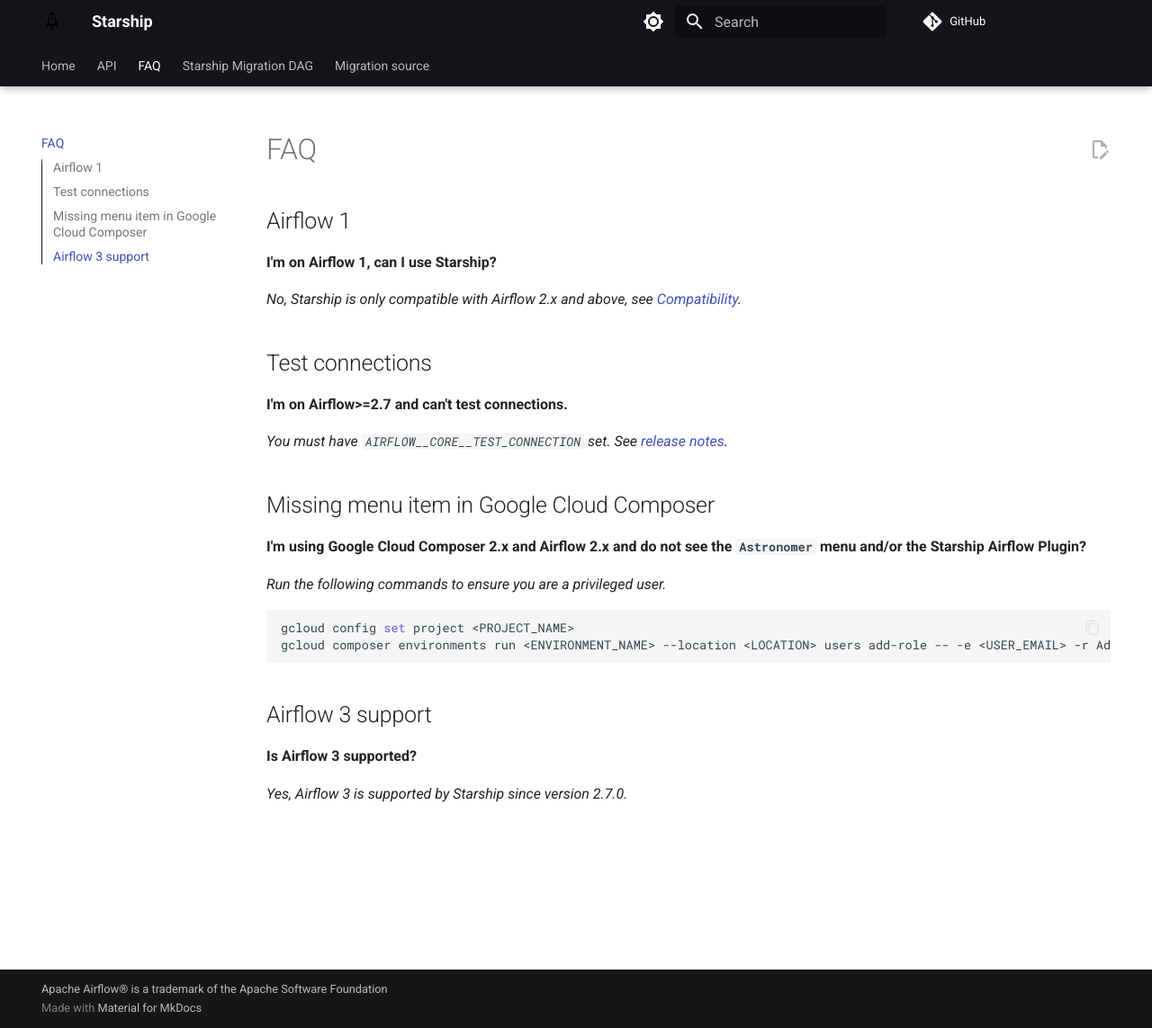
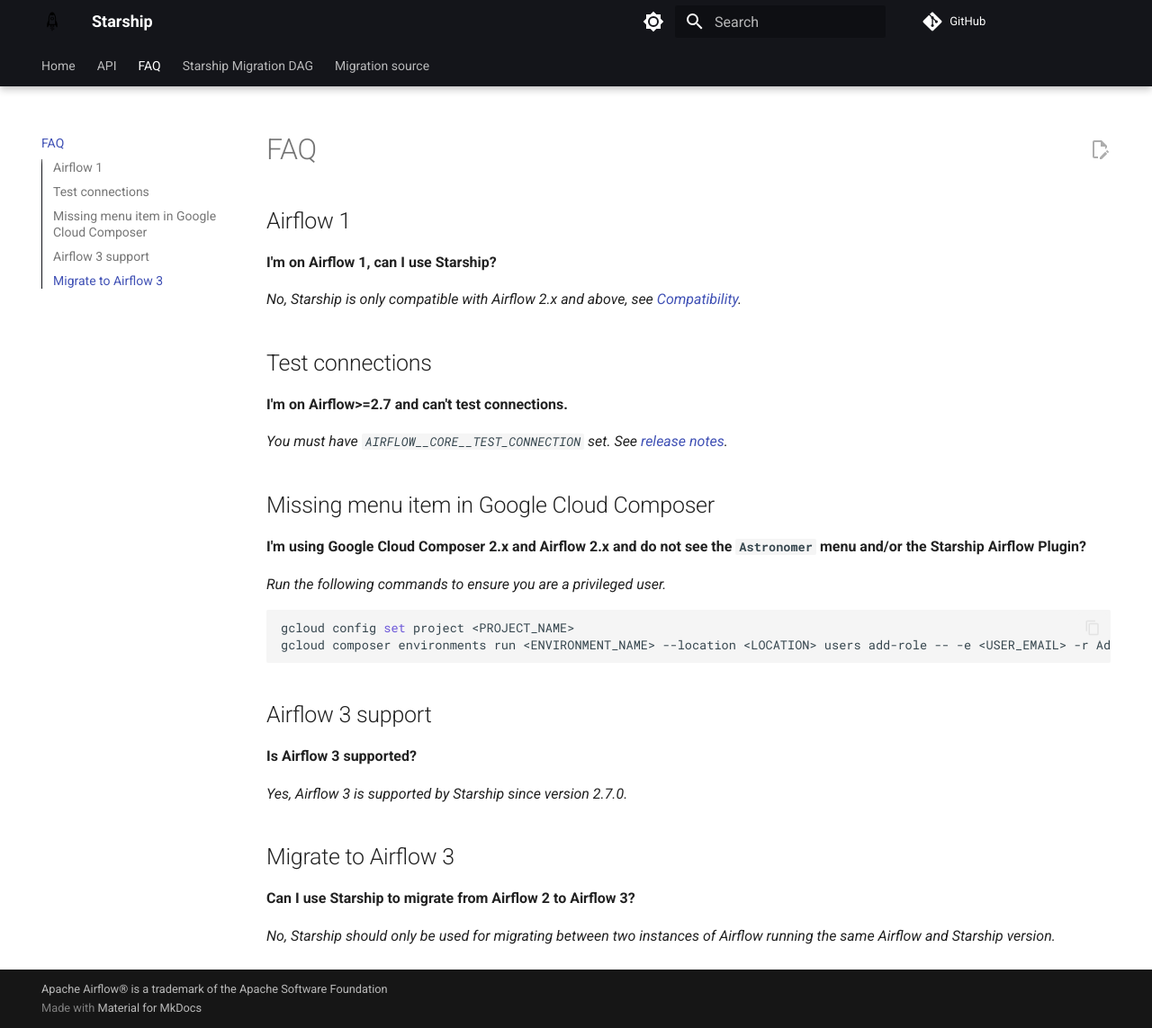
Before and after one commit to astronomer/starship, an MkDocs documentation site: the page built from docs/faq.md, in a window 1280 px wide and 1143 px high. Shown: the whole window at 90% size. Built offline with MkDocs 1.6.1 and Material for MkDocs 9.7.7, drawn with Linux system fonts in a browser that asks for light colours; comment, search, counter and statistics services are not loaded.

Commit message:
docs: add faq about upgrading to Airflow 3

```diff
--- a/docs/faq.md
+++ b/docs/faq.md
@@ -28,3 +28,9 @@
 **Is Airflow 3 supported?**
 
 _Yes, Airflow 3 is supported by Starship since version 2.7.0._
+
+## Migrate to Airflow 3
+
+**Can I use Starship to migrate from Airflow 2 to Airflow 3?**
+
+_No, Starship should only be used for migrating between two instances of Airflow running the same Airflow and Starship version._
```
